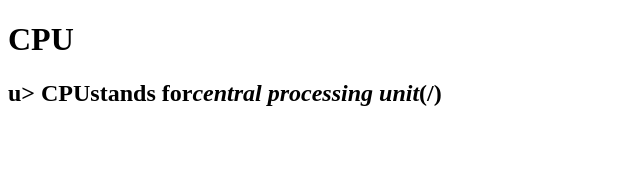
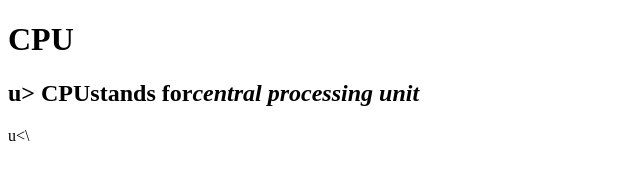
Before and after one commit to iamneo-production/febccfbafbbbfbfeeadaeccdfffebaeceaec, a website: page public/index.html in a window 1280 px wide. Shown: the full height of the page, 0-640 px from the left. Drawn offline with Linux system fonts and the light colour scheme.

Commit message:
Backup Commit

```diff
--- a/public/index.html
+++ b/public/index.html
@@ -9,6 +9,8 @@
 </head>
 <body>
     <h1>CPU</h1>
-    <h2>u> <b>CPU</b>stands for<i>central processing unit</i>(/)
+    <h2>u> <b>CPU</b>stands for<i>central processing unit</i></h2>u<\<h2>
+
+    </h2>
 </body>
 </html>
```
